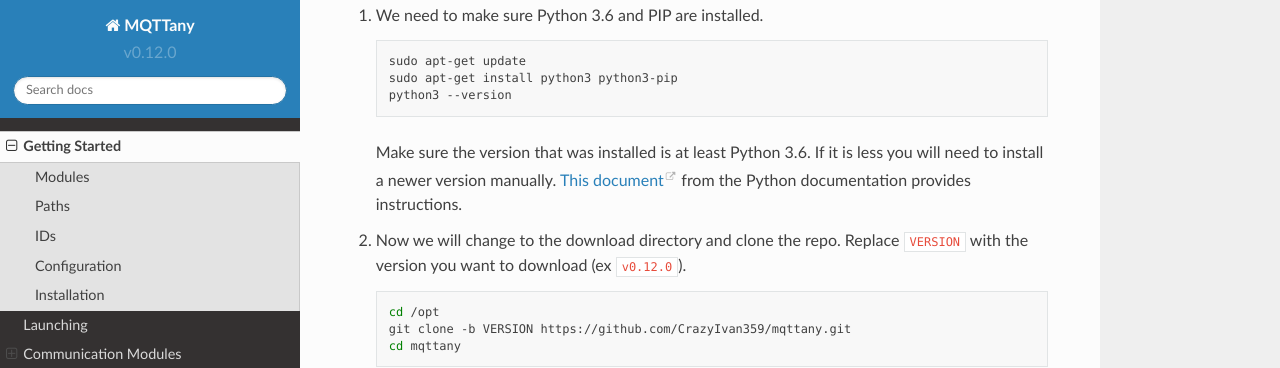
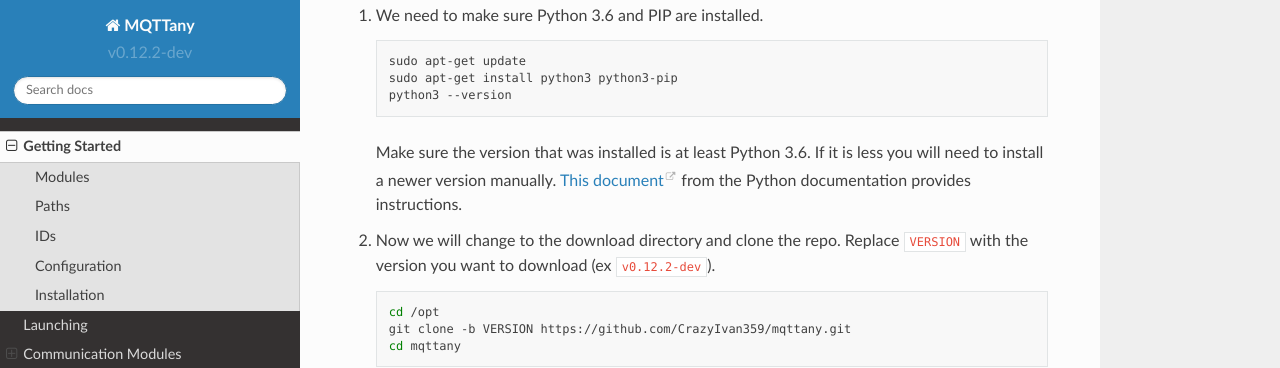
Before and after one commit to CrazyIvan359/mqttany, a Sphinx documentation site: the page built from source/start.rst, in a window 1280 px wide and 900 px high, scrolled down 1927 px. Shown: the top 368 px of the window. Built offline with Sphinx 7.4.7 and the Read the Docs theme 2.0.0, drawn with Linux system fonts in a browser that asks for light colours.

Commit message:
docs bump version

```diff
--- a/source/conf.py
+++ b/source/conf.py
@@ -48,7 +48,7 @@
 author = "Michael Murton"
 
 # The full version, including alpha/beta/rc tags
-release = "v0.12.0"
+release = "v0.12.2-dev"
 version = release
 
 # Provide global replace directives
```
